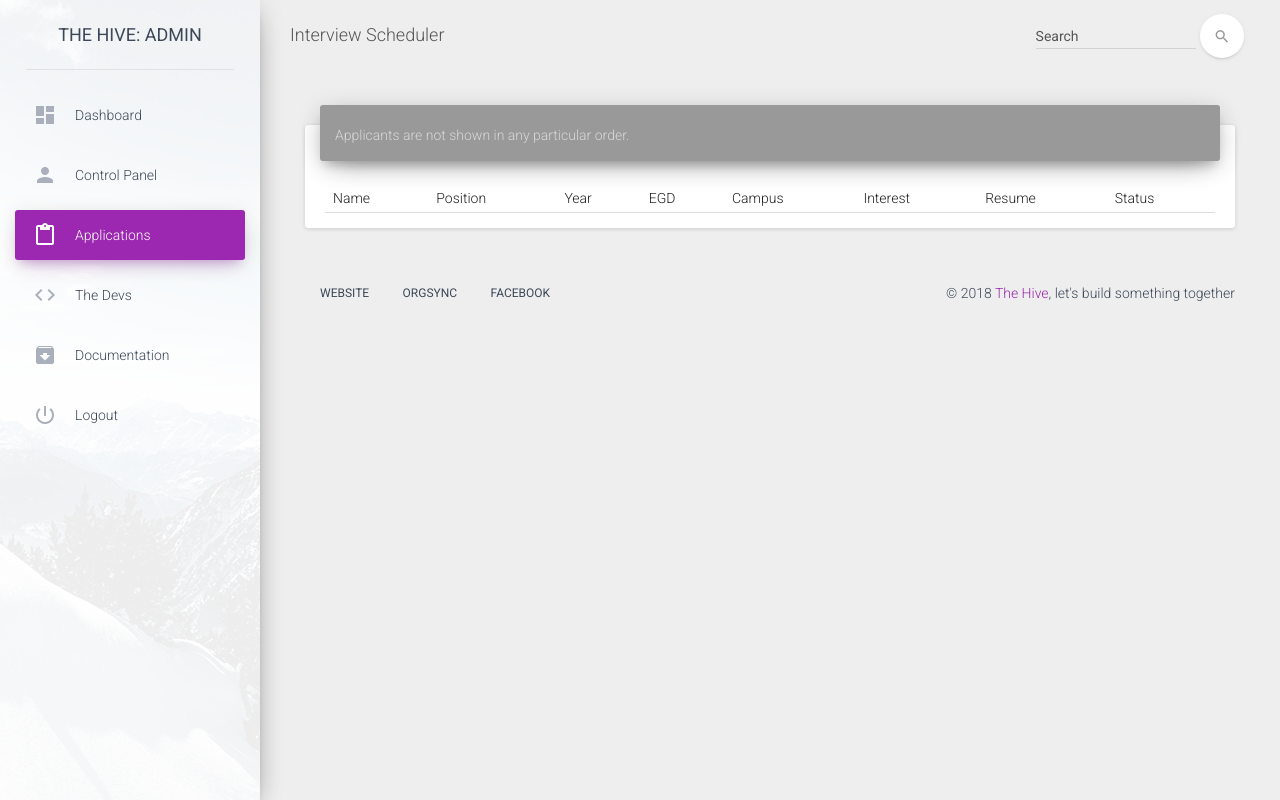
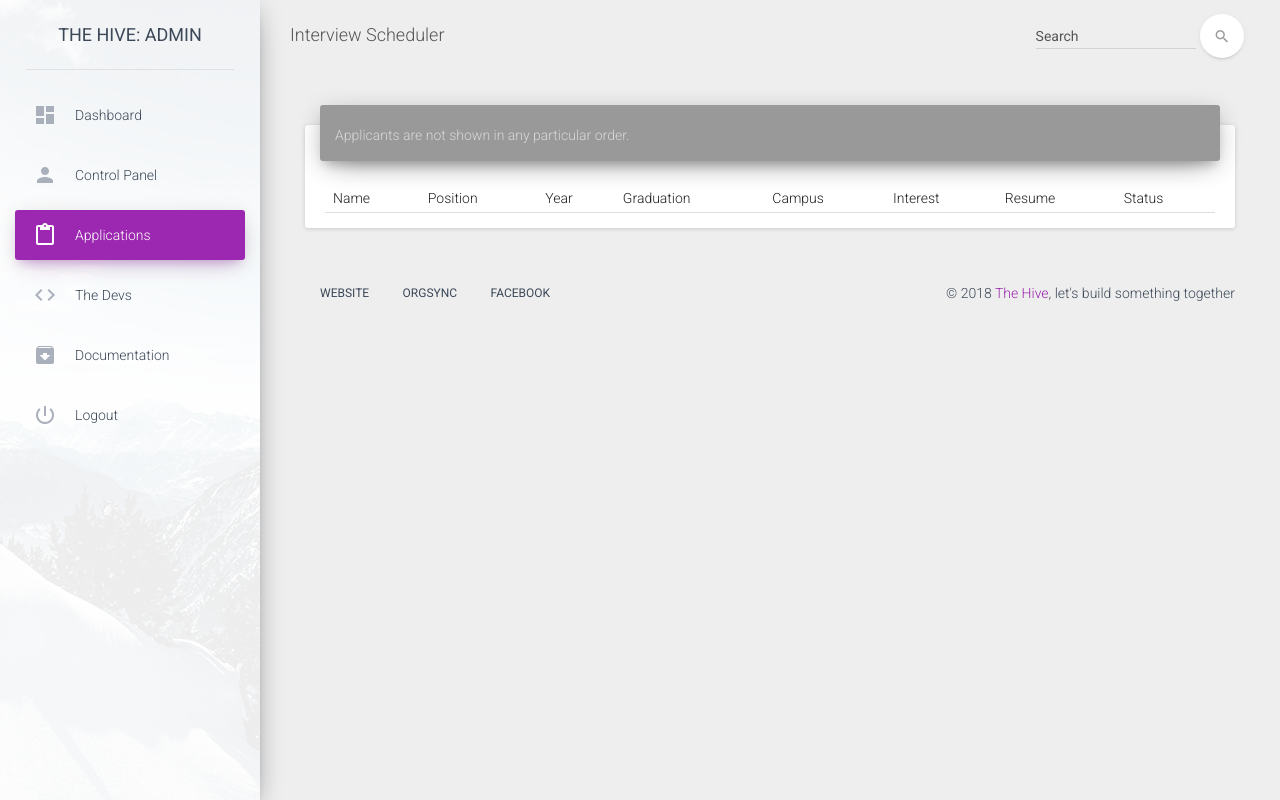
Before and after one commit to RandyDeng/InterviewScheduler, a Flask app: template app/admin/templates/applications_query_applicant_list.html in a window 1280 px wide. Run offline with Flask 2, Linux system fonts and the light colour scheme; the template is opened without the code that fills it, so the values that code supplies are empty; some libraries are stand-ins or nearby versions.

Commit message:
Changed 'Grad' to 'Graduation'

```diff
--- a/app/admin/templates/applications_query_applicant_list.html
+++ b/app/admin/templates/applications_query_applicant_list.html
@@ -16,7 +16,7 @@
                             <th>Name</th>
                             <th>Position</th>
                             <th>Year</th>
-                            <th>EGD</th>
+                            <th>Graduation</th>
                             <th>Campus</th>
                             <th>Interest</th>
                             <th>Resume</th>
```
